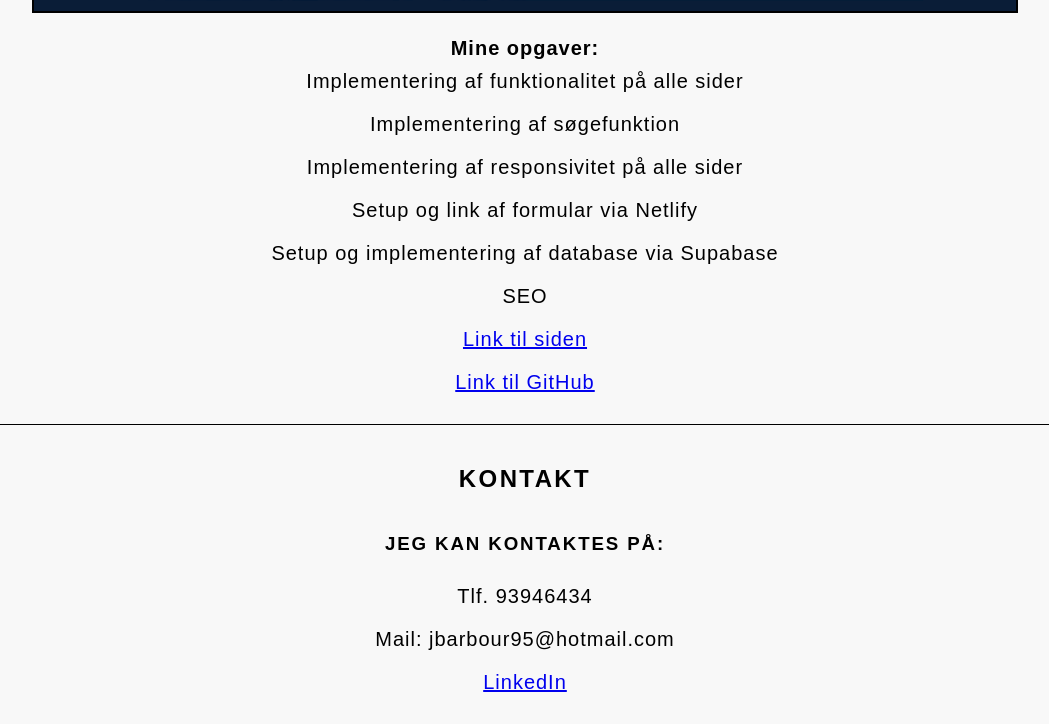
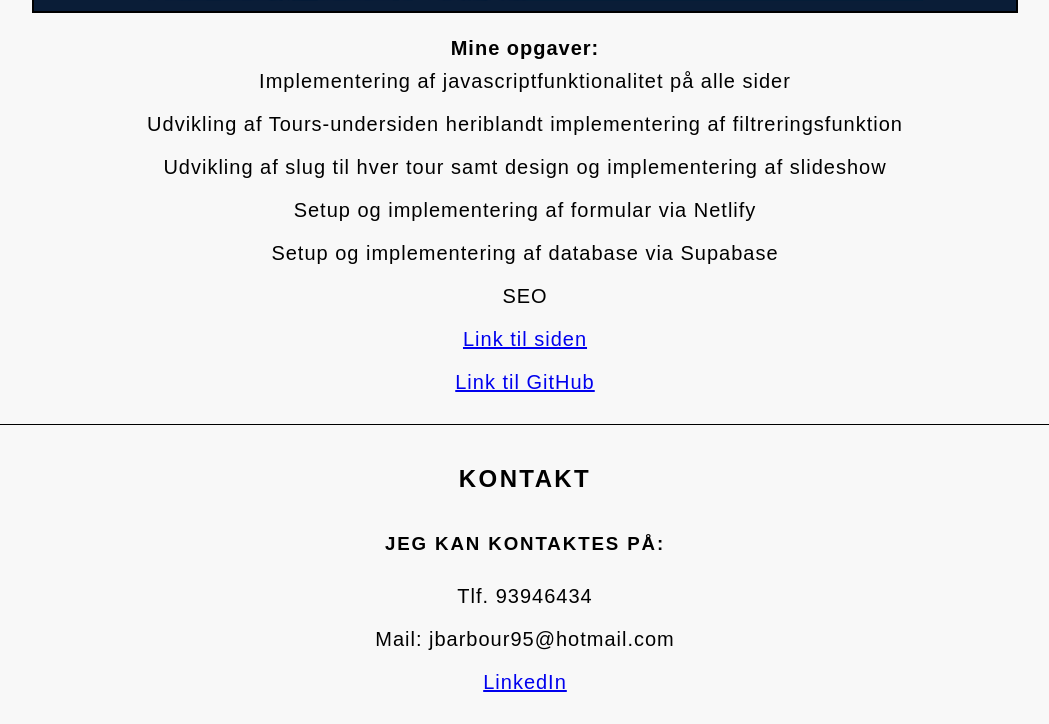
Before and after one commit to realJimboSlice/personlige-professionelle-profil, a plain HTML site: page index.html in a window 1280 px wide. Shown: the part 2019-2743 px from the top of the page, without its empty margins (115-1164 px from the left). Drawn offline with Linux system fonts and the light colour scheme.

Commit message:
semtantics pt 3?

```diff
--- a/index.html
+++ b/index.html
@@ -81,10 +81,16 @@
           <img src="assets/imgs/sisimiut.webp" alt="" />
           <p>Mine opgaver:</p>
           <ul>
-            <li>Implementering af funktionalitet på alle sider</li>
-            <li>Implementering af søgefunktion</li>
-            <li>Implementering af responsivitet på alle sider</li>
-            <li>Setup og link af formular via Netlify</li>
+            <li>Implementering af javascriptfunktionalitet på alle sider</li>
+            <li>
+              Udvikling af Tours-undersiden heriblandt implementering af
+              filtreringsfunktion
+            </li>
+            <li>
+              Udvikling af slug til hver tour samt design og implementering af
+              slideshow
+            </li>
+            <li>Setup og implementering af formular via Netlify</li>
             <li>Setup og implementering af database via Supabase</li>
             <li>SEO</li>
             <li>
```
